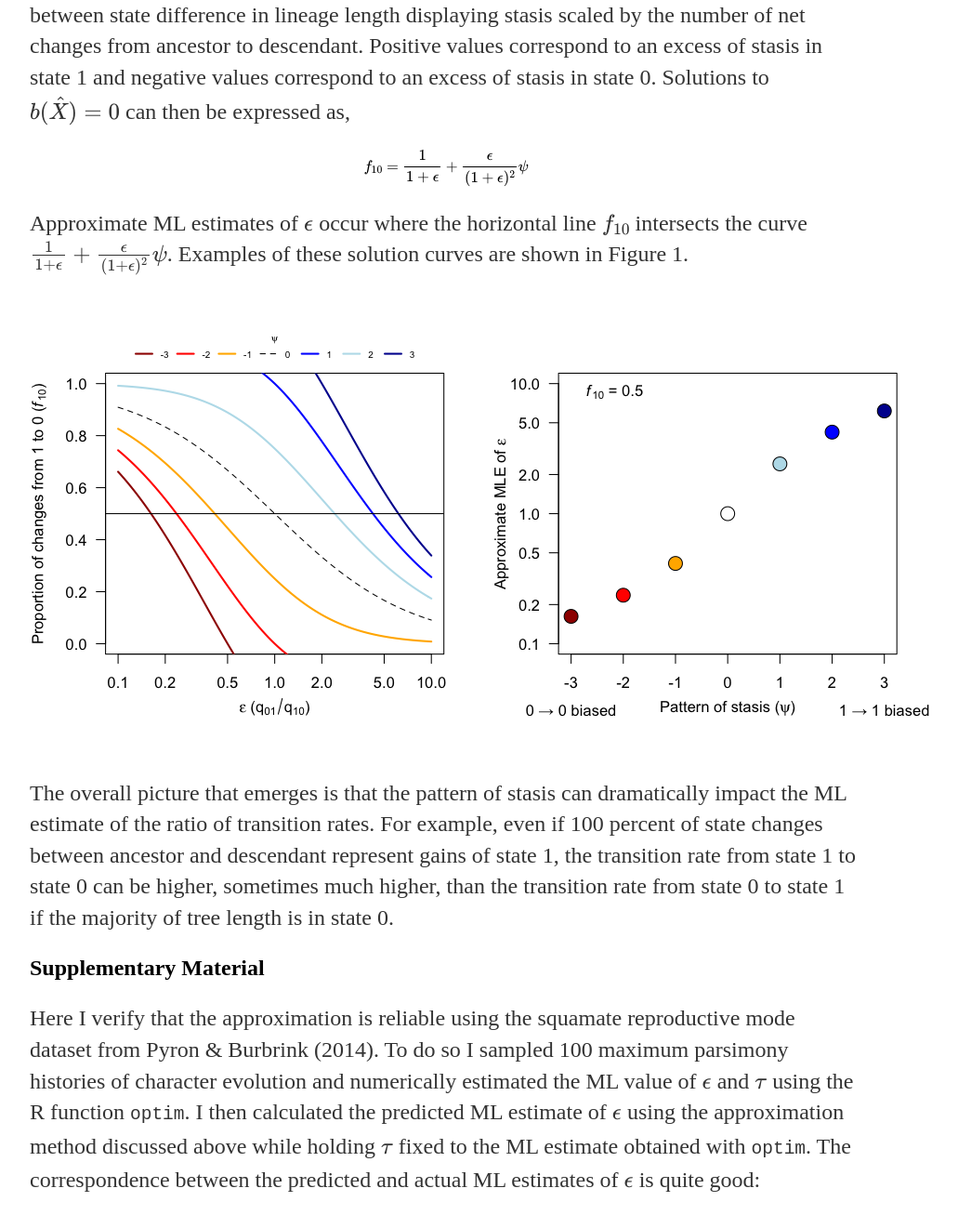
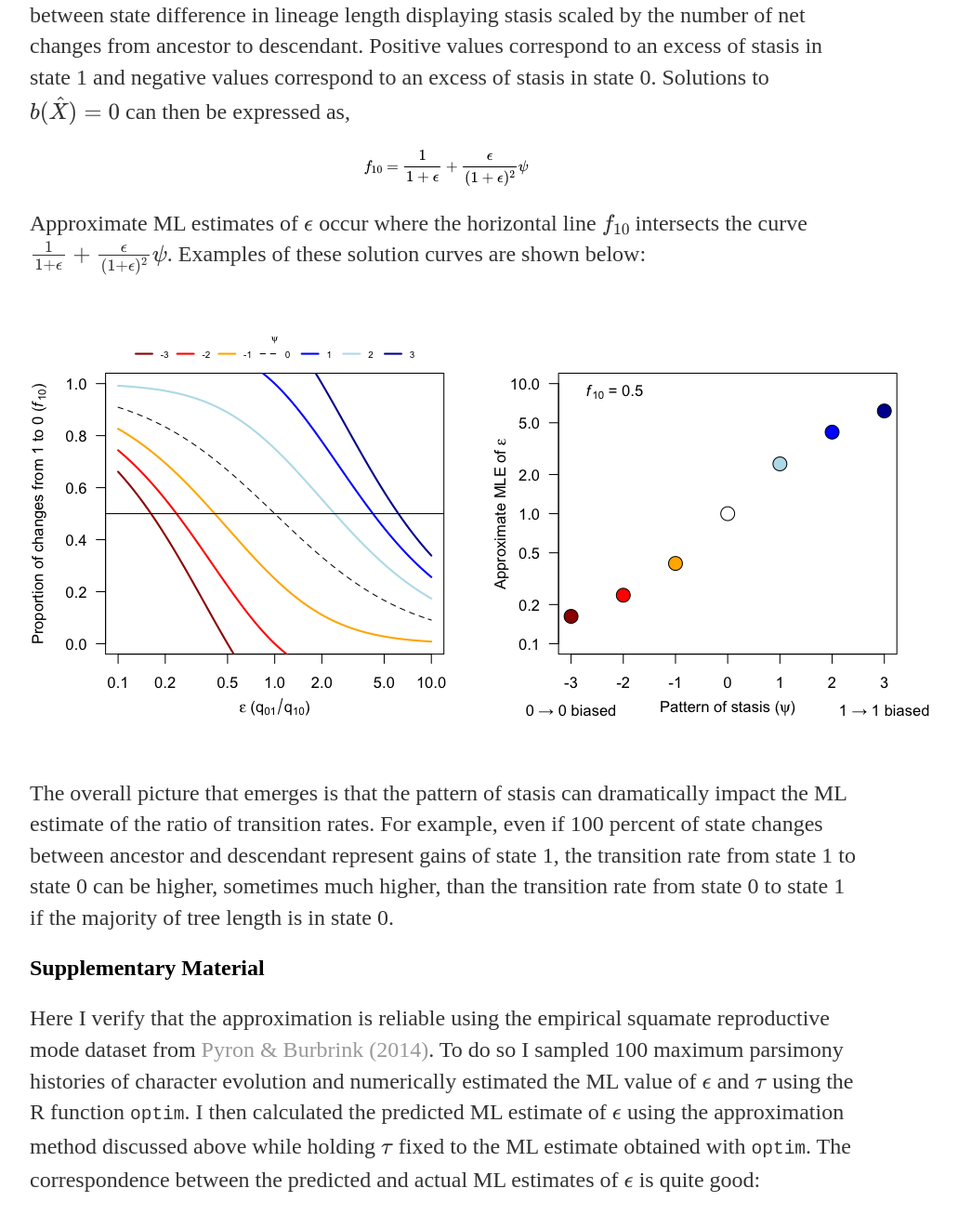
Before and after one commit to blueraleigh/blueraleigh.github.io, a Jekyll site: the page built from research/stasis/index.md, in a window 1280 px wide and 1400 px high, scrolled down 2681 px. Shown: the top 1321 px of the window at 93% size, without its empty margins (160-1191 px from the left). Built offline with Jekyll 4.4.1, drawn with Linux system fonts in a browser that asks for light colours; formulas are drawn with MathJax 3.

Commit message:
Update research

````diff
--- a/research/stasis/index.md
+++ b/research/stasis/index.md
@@ -110,7 +110,7 @@ $$
 
 Approximate ML estimates of $$ \epsilon $$ occur where the horizontal line $$ f_{10} $$
 intersects the curve $$ \frac{1}{1 + \epsilon} + \frac{\epsilon}{(1 + \epsilon)^2} \psi $$.
-Examples of these solution curves are shown in Figure 1.
+Examples of these solution curves are shown below:
 
 ![fig1](fig1.png)
 
@@ -123,8 +123,8 @@ rate from state 0 to state 1 if the majority of tree length is in state 0.
 
 Supplementary Material
 ----------------------
-Here I verify that the approximation is reliable using the squamate reproductive
-mode dataset from Pyron & Burbrink (2014). To do so I sampled 100 maximum
+Here I verify that the approximation is reliable using the empirical squamate reproductive
+mode dataset from [Pyron & Burbrink (2014)](https://doi.org/10.1111/ele.12168). To do so I sampled 100 maximum
 parsimony histories of character evolution and numerically estimated the ML value
 of $$ \epsilon $$ and $$ \tau $$ using the R function ```optim```. I then
 calculated the predicted ML estimate of $$ \epsilon $$ using the approximation
````
